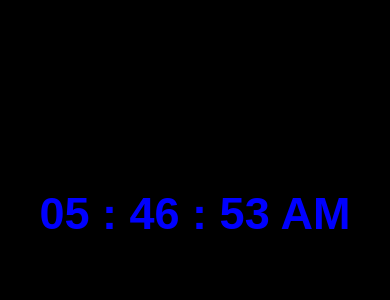
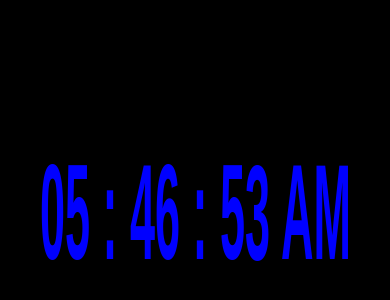
Before and after one commit to muneer-hussain/Javascript-clock, a plain HTML site: page index.html in a window 390 px wide. Shown: the part 216-516 px from the top of the page. Drawn offline with Linux system fonts and the light colour scheme.

Commit message:
Update style.css

```diff
--- a/style.css
+++ b/style.css
@@ -27,5 +27,6 @@ body {
     }
     #fulldate {
         font-size: 45px;
+        transform: scale(1, 3);
     }
 }
```
